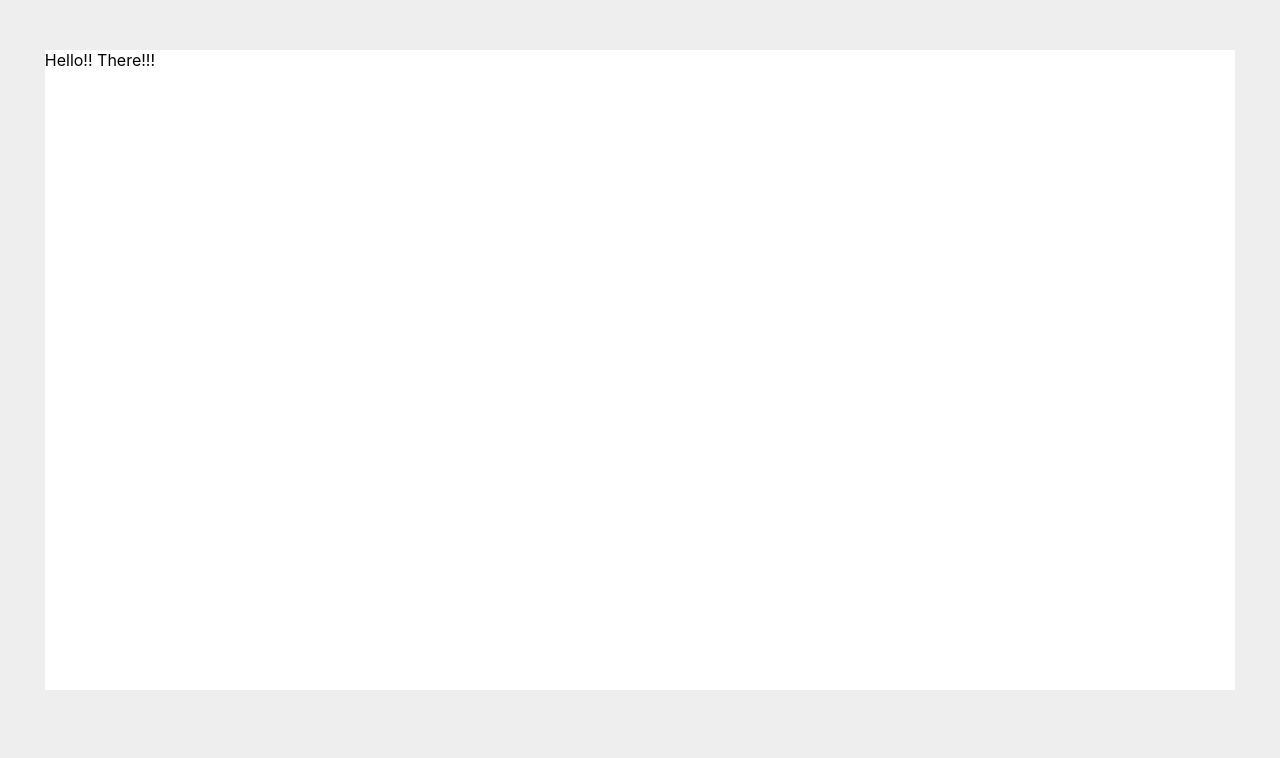
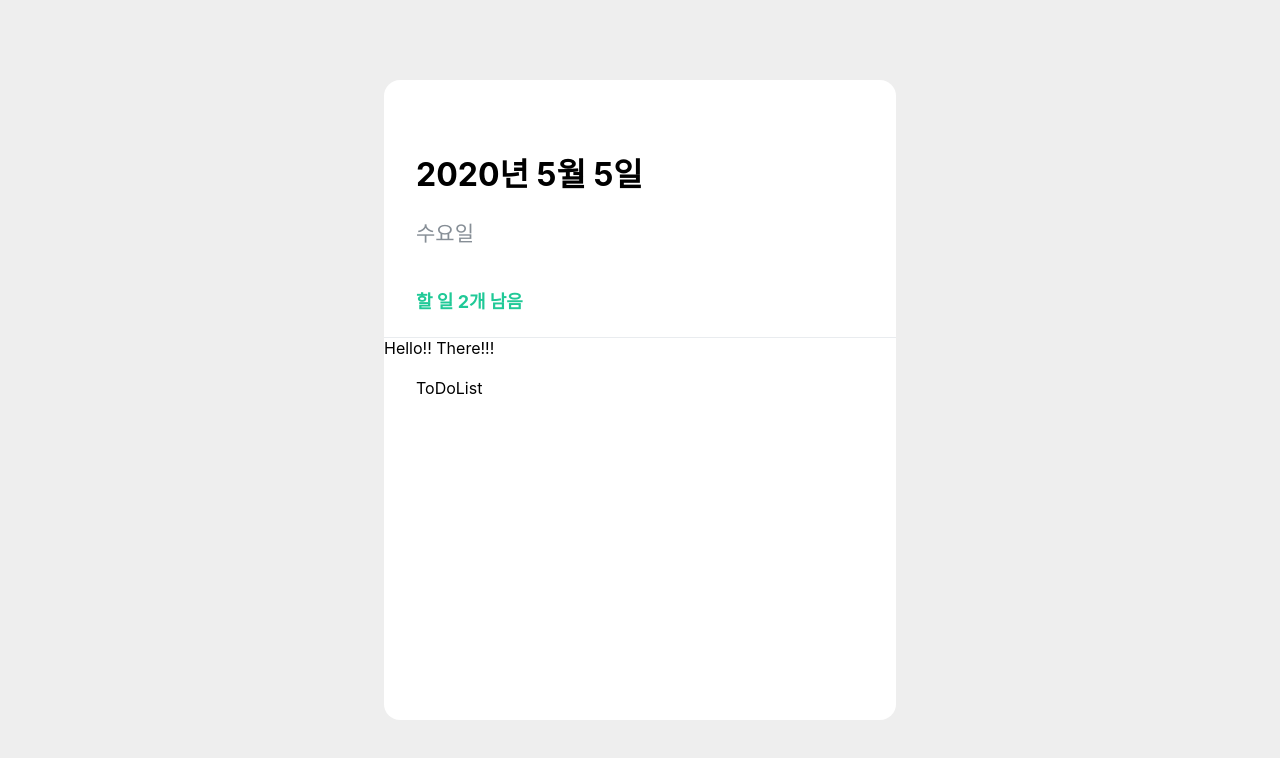
Before and after one commit to tony2550/react-todolist, a React (Create React App) app: page / in a window 1280 px wide. Shown: the top 758 px of the page. Built offline with nearby package versions, Linux system fonts and the light colour scheme.

Commit message:
add TodoHead and Todolist component

```diff
--- a/src/App.jsx
+++ b/src/App.jsx
@@ -1,5 +1,7 @@
 import React from 'react';
 import { createGlobalStyle } from 'styled-components';
+import TodoHead from './components/TodoHead';
+import TodoList from './components/TodoList';
 import TodoTemplate from './components/TodoTemplate';
 
 const GlobalStyle = createGlobalStyle`
@@ -12,7 +14,11 @@ const App = () => {
   return (
     <>
       <GlobalStyle />
-      <TodoTemplate>Hello!! There!!!</TodoTemplate>
+      <TodoTemplate>
+        <TodoHead />
+        Hello!! There!!!
+        <TodoList />
+      </TodoTemplate>
     </>
   );
 };
--- /dev/null
+++ b/src/components/TodoHead.jsx
@@ -0,0 +1,41 @@
+import React from 'react';
+import styled from 'styled-components';
+
+const TodoHeadBlock = styled.div`
+  padding-top: 48px;
+  padding-left: 32px;
+  padding-right: 32px;
+  padding-bottom: 24px;
+  border-bottom: 1px solid #e9ecef;
+
+  .h1 {
+    margin: 0;
+    font-size: 35px;
+    color: #343a40;
+  }
+
+  .day {
+    margin-top: 4px;
+    color: #868e96;
+    font-size: 21px;
+  }
+
+  .tasks-left {
+    color: #20c997;
+    font-size: 18px;
+    margin-top: 40px;
+    font-weight: bold;
+  }
+`;
+
+const TodoHead = () => {
+  return (
+    <TodoHeadBlock>
+      <h1>2020년 5월 5일</h1>
+      <div className="day">수요일</div>
+      <div className="tasks-left">할 일 2개 남음</div>
+    </TodoHeadBlock>
+  );
+};
+
+export default TodoHead;
--- /dev/null
+++ b/src/components/TodoList.jsx
@@ -0,0 +1,15 @@
+import React from 'react';
+import styled from 'styled-components';
+
+const TodoListBlock = styled.div`
+  flex: 1;
+  padding: 20px 32px;
+  padding-bottom: 48px;
+  overflow-y: auto;
+`;
+
+const TodoList = () => {
+  return <TodoListBlock>ToDoList</TodoListBlock>;
+};
+
+export default TodoList;
--- a/src/components/TodoTemplate.jsx
+++ b/src/components/TodoTemplate.jsx
@@ -5,17 +5,16 @@ const TodoTemplateBlock = styled.div`
   background-color: white;
   position: relative;
   overflow: hidden;
-  width: 93vw;
-  height: calc(93vw * 0.5625);
-  max-height: 80vh;
-  max-width: calc(93vh * 1.78);
-  margin: auto;
+  width: 40vw;
+  height: 80vh;
+  margin: 0 auto;
 
-  margin-top: calc(7vw * 0.5625);
-  margin-bottom: calc(7vw * 0.5625);
-
+  margin-top: 10vh;
+  margin-bottom: 10vh;
   display: flex;
   flex-direction: column;
+
+  border-radius: 16px;
 `;
 
 const TodoTemplate = ({ children }) => {
```
